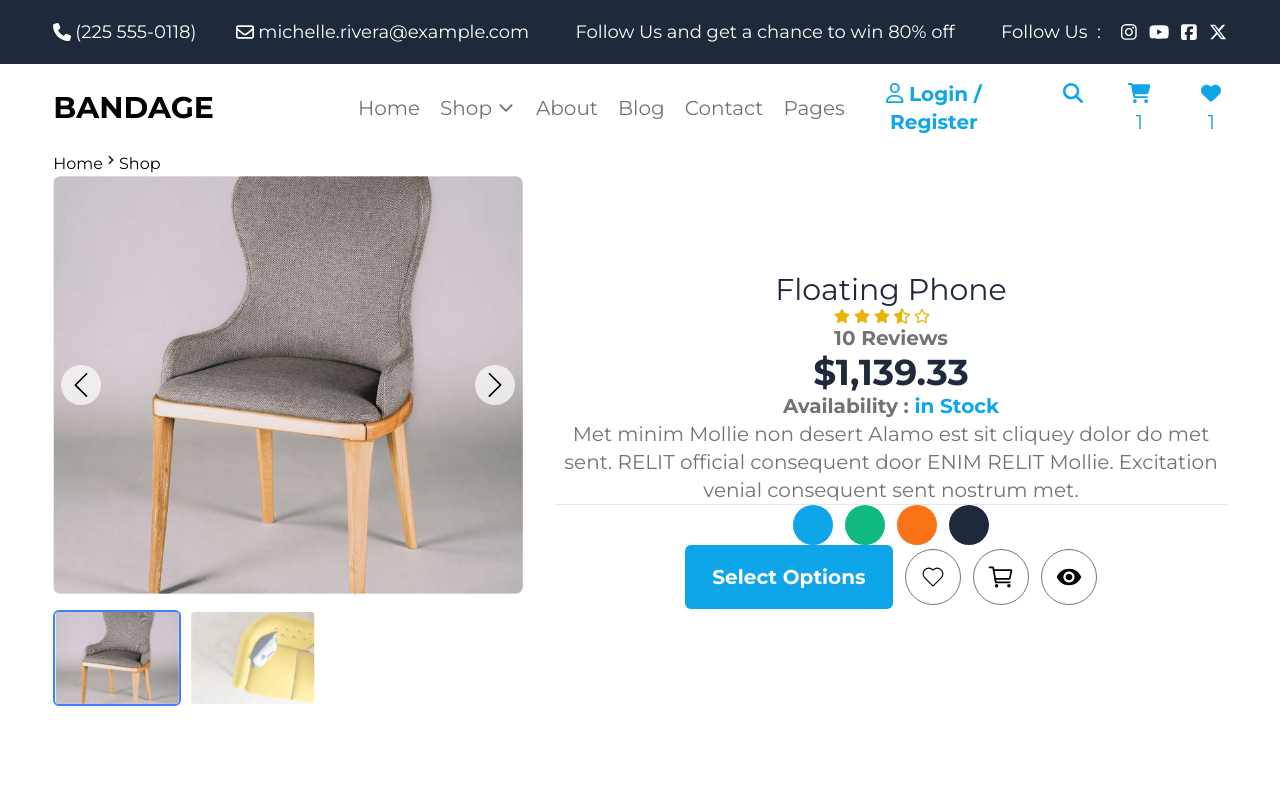
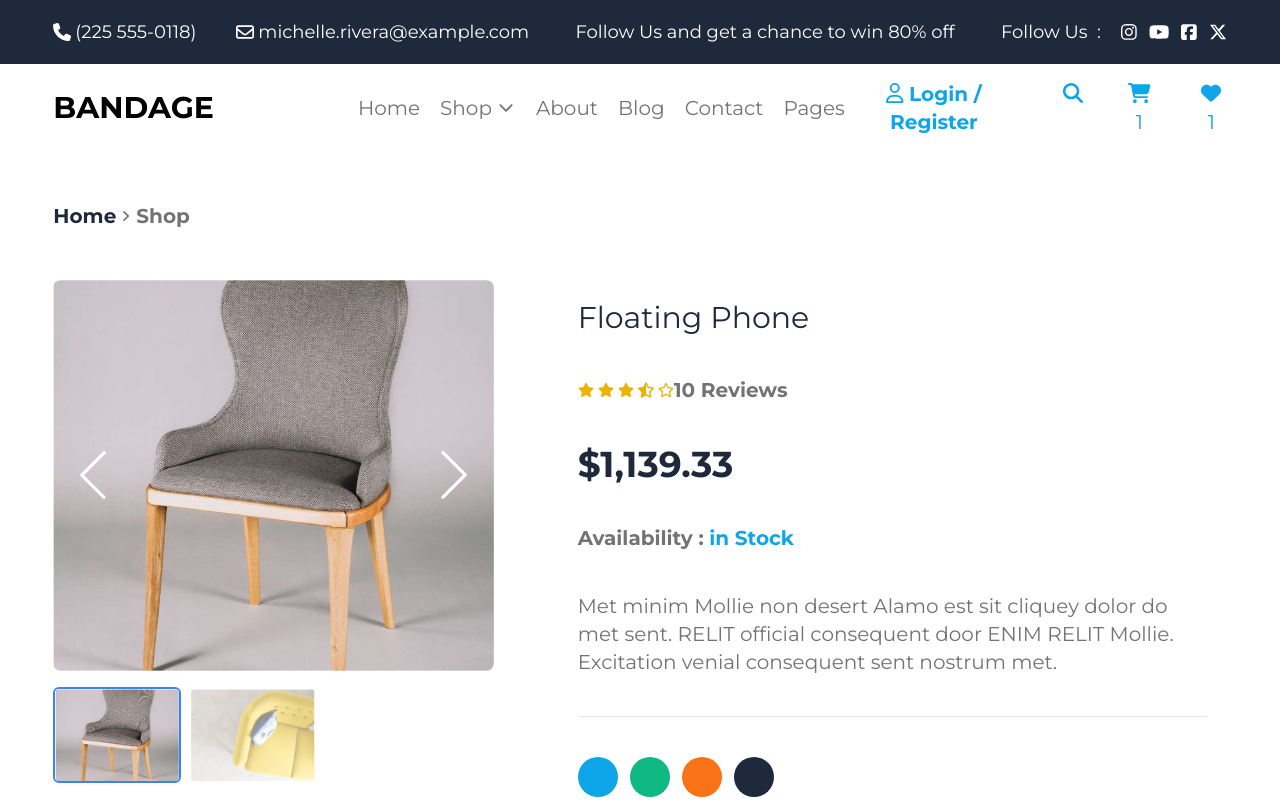
Before and after one commit to furkanguvendev/MyEcommerce, a React (Vite) app in the folder ecommerce/: page /details in a window 1280 px wide. Shown: the top 800 px of the page. Built offline with nearby package versions, Linux system fonts and the light colour scheme.

Commit message:
Details Section Complated

```diff
--- a/ecommerce/src/components/DetailsCarousel.tsx
+++ b/ecommerce/src/components/DetailsCarousel.tsx
@@ -30,17 +30,17 @@ const DetailsCarousel: React.FC<Props> = ({ pictures, miniPictures }) => {
         {/* Sol Buton */}
         <button
           onClick={prevImage}
-          className="absolute top-1/2 left-2 transform -translate-y-1/2 bg-white/70 p-2 rounded-full hover:bg-white"
+          className="absolute top-1/2 left-2 transform -translate-y-1/2 p-2 rounded-full text-white"
         >
-          <SlArrowLeft size={24} />
+          <SlArrowLeft size={48} />
         </button>
 
         {/* Sağ Buton */}
         <button
           onClick={nextImage}
-          className="absolute top-1/2 right-2 transform -translate-y-1/2 bg-white/70 p-2 rounded-full hover:bg-white"
+          className="absolute top-1/2 right-2 transform -translate-y-1/2 p-2 rounded-full text-white"
         >
-          <SlArrowRight size={24} />
+          <SlArrowRight size={48} />
         </button>
       </div>
 
--- a/ecommerce/src/layouts/ProductDetailsCard.tsx
+++ b/ecommerce/src/layouts/ProductDetailsCard.tsx
@@ -11,22 +11,22 @@ export const ProductDetailsCard = () => {
 
   return (
     <div className="w-11/12 ">
-        <div className="flex flex-row">
-            <p>Home</p>
-            <p><RiArrowRightSLine /></p>
-            <p>Shop</p>
+        <div className="flex flex-row h-24 xl:h-32 max-xl:justify-center items-center">
+            <p className="text-slate-800 font-bold xl:text-xl">Home</p>
+            <p className="text-neutral-500 font-bold xl:text-xl"><RiArrowRightSLine /></p>
+            <p className="text-neutral-500 font-bold xl:text-xl">Shop</p>
         </div>
-        <div className="w-full flex flex-col xl:flex-row gap-8">
+        <div className="w-full flex flex-col xl:flex-row xl:gap-16">
             <DetailsCarousel pictures={product.pictures} miniPictures={product.miniPictures}/>
-            <div className="flex flex-col justify-center items-center">
+            <div className="flex flex-col items-start gap-10 p-5">
                 <h3 className="text-slate-800 text-3xl font-normal">{product.heading}</h3>
-                <div>
+                <div className="flex flex-row">
                     <RaitingStars raitings={product.ratings}/>
                     <p className="text-sm xl:text-xl text-neutral-500 font-bold">{product.ratings.length} Reviews</p>
                 </div>
                 <h3 className="text-2xl xl:text-4xl text-slate-800 font-bold">${product.price}</h3>
                 <p className="text-sm xl:text-xl text-neutral-500 font-bold">Availability : <span className="text-sky-500">{product.avalibility}</span></p>
-                <p className="text-sm xl:text-xl text-neutral-500 font-normal">{product.description}</p>
+                <p className="text-sm xl:text-xl text-neutral-500 font-normal text-left">{product.description}</p>
                 <hr className="w-full"/>
                 <div className="flex flex-row gap-3">
                     <p className="w-8 xl:w-10 aspect-square rounded-full bg-sky-500"></p>
```
